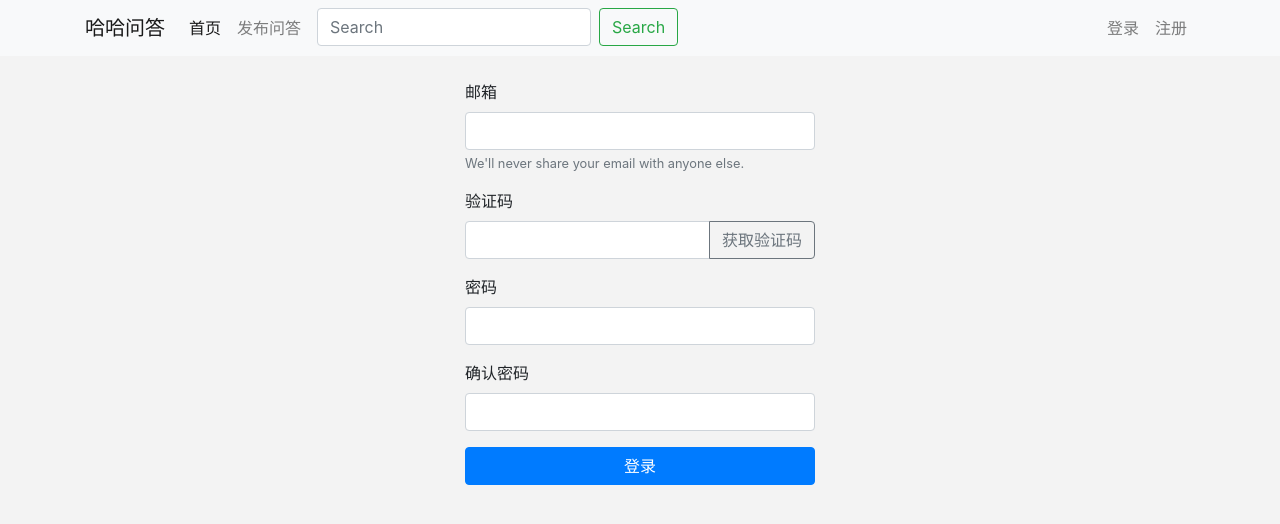
After one commit to nicenice0316/my_flask_project, a Flask app: page /user/register in a window 1280 px wide. The commit adds this page. Shown: the top 524 px of the page. Run offline with Flask 2, Linux system fonts and the light colour scheme; some libraries are stand-ins or nearby versions.

Commit message:
一些修改

```diff
--- a/app.py
+++ b/app.py
@@ -1,12 +1,13 @@
 from flask import Flask
 import config
-from exts import db
+from exts import db, mail
 from blueprints import user_bp
 from blueprints import qa_bp
 
 app = Flask(__name__)
 app.config.from_object(config)
 db.init_app(app)
+mail.init_app(app)
 
 app.register_blueprint(user_bp)
 app.register_blueprint(qa_bp)
--- a/blueprints/user.py
+++ b/blueprints/user.py
@@ -1,8 +1,25 @@
-from flask import Blueprint
+from flask import Blueprint, render_template
+from exts import mail
+from flask_mail import Message
+
 
 bp = Blueprint('user', __name__, url_prefix='/user')
 
 
 @bp.route('/login')
-def user_list():
-    return '登录'
+def login():
+    return render_template('login.html')
+
+
+@bp.route('/register')
+def register():
+    return render_template('register.html')
+
+
+@bp.route('/mail')
+def my_mail():
+    message = Message(subject='flask 邮箱测试',
+                      recipients=['18772699230@163.com'],
+                      body='这是一封测试邮件')
+    mail.send(message)
+    return 'success'
--- a/exts.py
+++ b/exts.py
@@ -1,3 +1,5 @@
 from flask_sqlalchemy import SQLAlchemy
+from flask_mail import Mail
 
 db = SQLAlchemy()
+mail = Mail()
--- /dev/null
+++ b/static/css/init.css
@@ -0,0 +1,3 @@
+body{
+    background-color: #f3f3f3;
+}
--- a/templates/base.html
+++ b/templates/base.html
@@ -5,6 +5,7 @@
     <meta charset="UTF-8">
     <title>{% block title %}{% endblock %}</title>
     <link rel="stylesheet" href="{{ url_for('static', filename='bootstrap/bootstrap.min.css') }}">
+    <link rel="stylesheet" href="{{ url_for('static', filename='css/init.css') }}">
     {% block head %}{% endblock %}
 </head>
 
@@ -34,10 +35,10 @@
             </ul>
             <ul class="navbar-nav">
                 <li class="nav-item">
-                    <a class="nav-link" href="#">登录</a>
+                    <a class="nav-link" href="{{ url_for('user.login') }}">登录</a>
                 </li>
                 <li class="nav-item">
-                    <a class="nav-link" href="#">注册</a>
+                    <a class="nav-link" href="{{ url_for('user.register') }}">注册</a>
                 </li>
 
             </ul>
--- /dev/null
+++ b/templates/register.html
@@ -0,0 +1,39 @@
+{% extends "base.html" %}
+{% block title %}注册{% endblock %}
+{% block head %}
+
+{% endblock %}
+{% block body %}
+    <div class="row mt-4">
+        <div class="col"></div>
+        <div class="col">
+            <form>
+                <div class="form-group">
+                    <label for="exampleInputEmail1">邮箱</label>
+                    <input type="email" class="form-control" id="exampleInputEmail1" aria-describedby="emailHelp">
+                    <small id="emailHelp" class="form-text text-muted">We'll never share your email with anyone
+                        else.</small>
+                </div>
+                <div class="form-group">
+                    <label for="exampleInputEmail1">验证码</label>
+                    <div class="input-group">
+                        <input type="email" class="form-control">
+                        <div class="input-group-append">
+                            <button class="btn btn-outline-secondary" type="button">获取验证码</button>
+                        </div>
+                    </div>
+                </div>
+                <div class="form-group">
+                    <label for="exampleInputPassword1">密码</label>
+                    <input type="password" class="form-control" id="exampleInputPassword1">
+                </div>
+                <div class="form-group">
+                    <label for="exampleInputPassword1">确认密码</label>
+                    <input type="password" class="form-control">
+                </div>
+                <button type="submit" class="btn btn-primary btn-block">登录</button>
+            </form>
+        </div>
+        <div class="col"></div>
+    </div>
+{% endblock %}
```
Also changed, not shown: config.py (+10 -0 lines), resource/note.md (+3 -0 lines), templates/login.html (added, +28 -0 lines), 1 other file.
